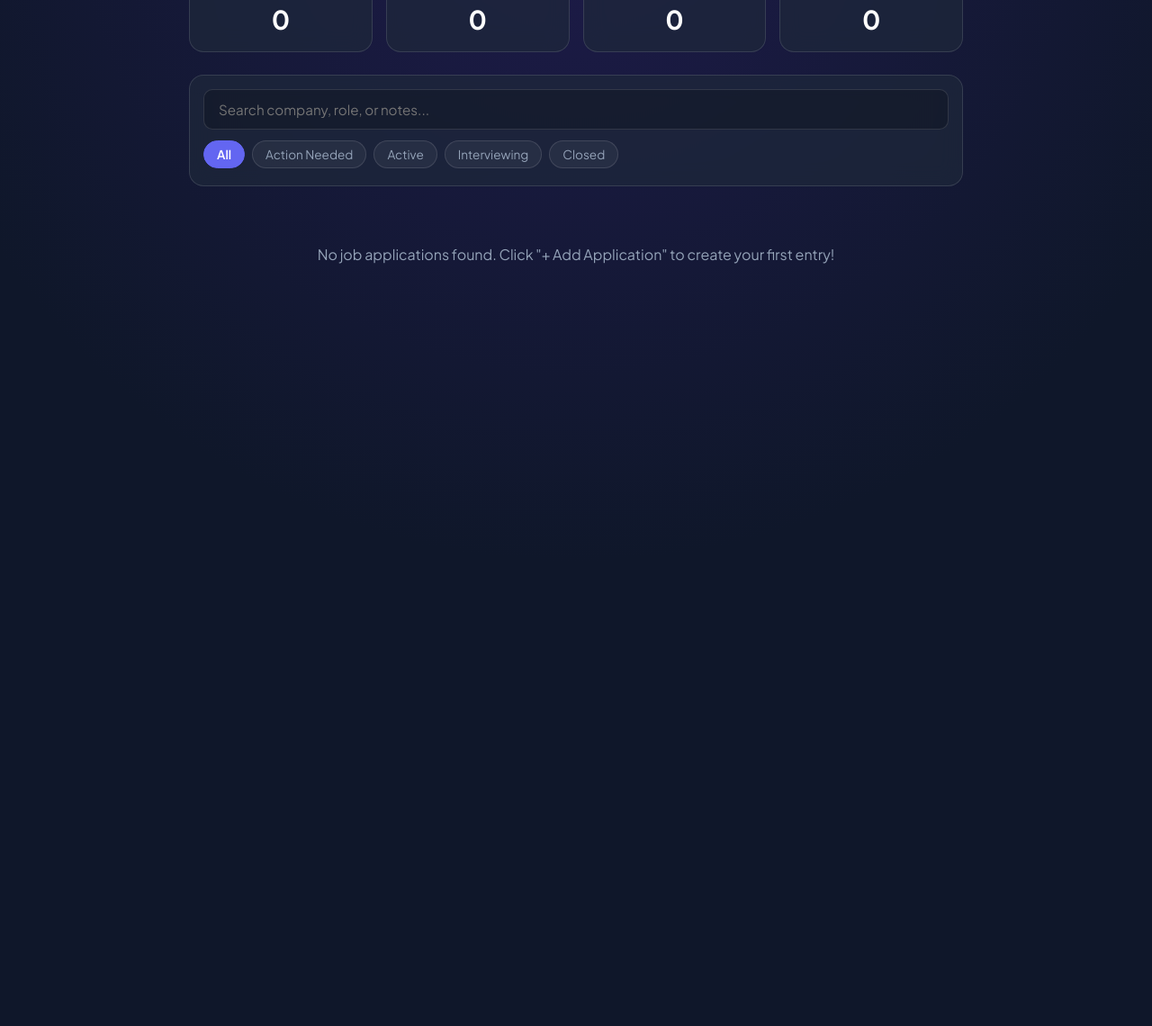
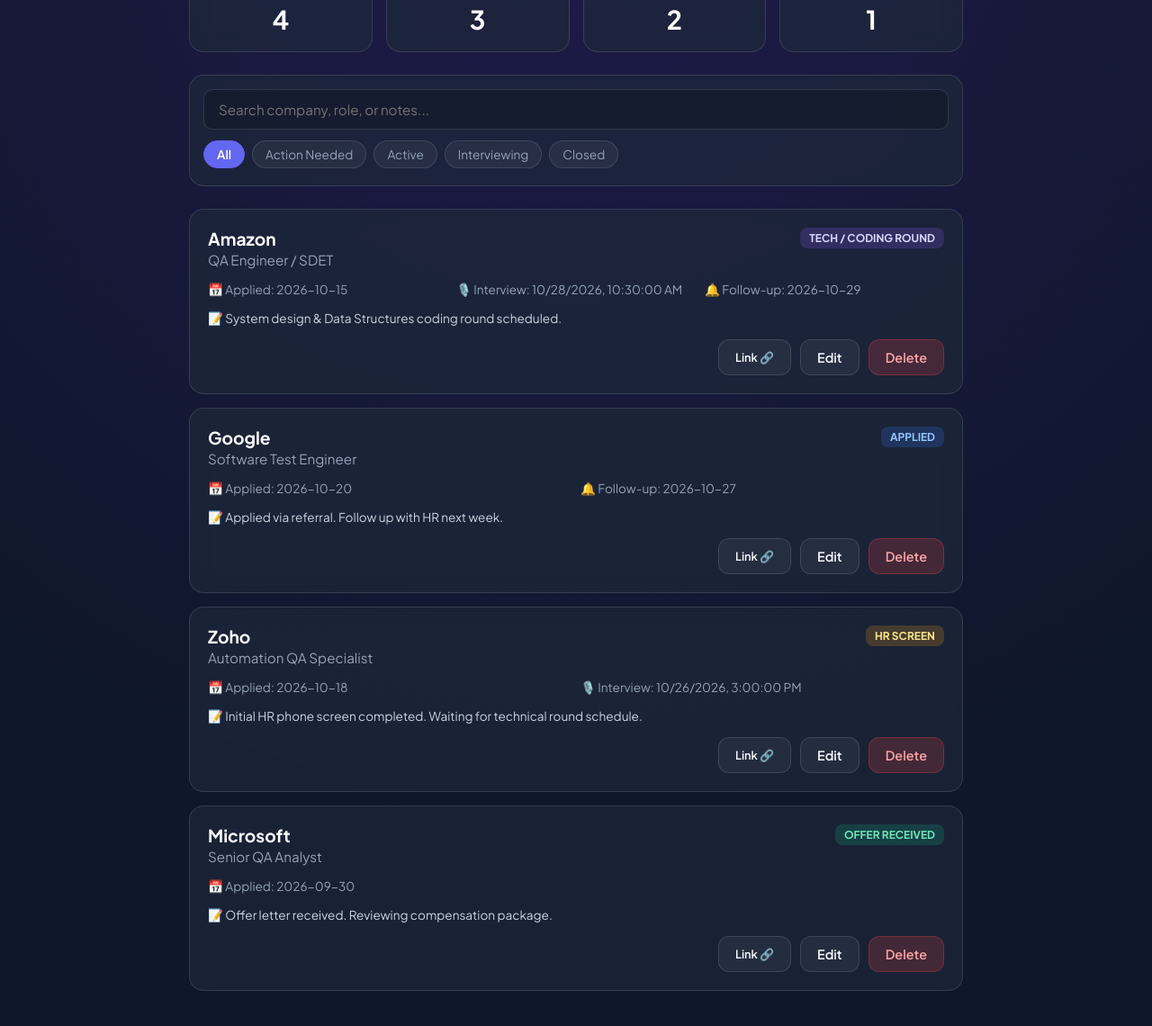
Before and after one commit to Mahendran9713/job-tracker, a plain HTML site: page index.html in a window 1280 px wide. Shown: the part 144-1284 px from the top of the page at 90% size. Before the commit the page ends 800 px from the top, so only its background shows below. Drawn offline with Linux system fonts and the light colour scheme.

Commit message:
Update comments and default data in index.html

```diff
--- a/index.html
+++ b/index.html
@@ -92,7 +92,7 @@
       </div>
     </header>
 
-    <!-- Metrics -->
+    <!-- Metrics Grid -->
     <div class="metrics-grid">
       <div class="metric-card"><span>Total Apps</span><h2 id="total-apps">0</h2></div>
       <div class="metric-card"><span>Active</span><h2 id="active-apps">0</h2></div>
@@ -173,11 +173,64 @@
   <script>
     let currentFilter = 'all';
 
+    // Initial Sample Data (Inserts automatically if empty)
+    const defaultData = [
+      {
+        id: "sample_1",
+        companyName: "Amazon",
+        jobRole: "QA Engineer / SDET",
+        status: "Tech / Coding Round",
+        appDate: "2026-10-15",
+        interviewDate: "2026-10-28T10:30",
+        followUpDate: "2026-10-29",
+        jobUrl: "https://amazon.jobs",
+        notes: "System design & Data Structures coding round scheduled."
+      },
+      {
+        id: "sample_2",
+        companyName: "Google",
+        jobRole: "Software Test Engineer",
+        status: "Applied",
+        appDate: "2026-10-20",
+        interviewDate: "",
+        followUpDate: "2026-10-27",
+        jobUrl: "https://careers.google.com",
+        notes: "Applied via referral. Follow up with HR next week."
+      },
+      {
+        id: "sample_3",
+        companyName: "Zoho",
+        jobRole: "Automation QA Specialist",
+        status: "HR Screen",
+        appDate: "2026-10-18",
+        interviewDate: "2026-10-26T15:00",
+        followUpDate: "",
+        jobUrl: "https://zoho.com/careers",
+        notes: "Initial HR phone screen completed. Waiting for technical round schedule."
+      },
+      {
+        id: "sample_4",
+        companyName: "Microsoft",
+        jobRole: "Senior QA Analyst",
+        status: "Offer Received",
+        appDate: "2026-09-30",
+        interviewDate: "",
+        followUpDate: "",
+        jobUrl: "https://careers.microsoft.com",
+        notes: "Offer letter received. Reviewing compensation package."
+      }
+    ];
+
     function getApps() {
       try {
-        return JSON.parse(localStorage.getItem('job_apps') || '[]');
+        const stored = localStorage.getItem('job_apps');
+        if (!stored) {
+          localStorage.setItem('job_apps', JSON.stringify(defaultData));
+          return defaultData;
+        }
+        return JSON.parse(stored);
       } catch (e) {
-        return [];
+        return defaultData;
       }
     }
 
@@ -218,7 +271,7 @@
       if (!container) return;
 
       if (filtered.length === 0) {
-        container.innerHTML = `<div class="empty-state">No job applications found. Click "+ Add Application" to create your first entry!</div>`;
+        container.innerHTML = `<div class="empty-state">No job applications found matching your criteria.</div>`;
         return;
       }
 
@@ -352,7 +405,7 @@
       reader.readAsText(file);
     }
 
-    // Run render immediately on page load
+    // Run render on load
     window.addEventListener('DOMContentLoaded', render);
   </script>
 </body>
```
